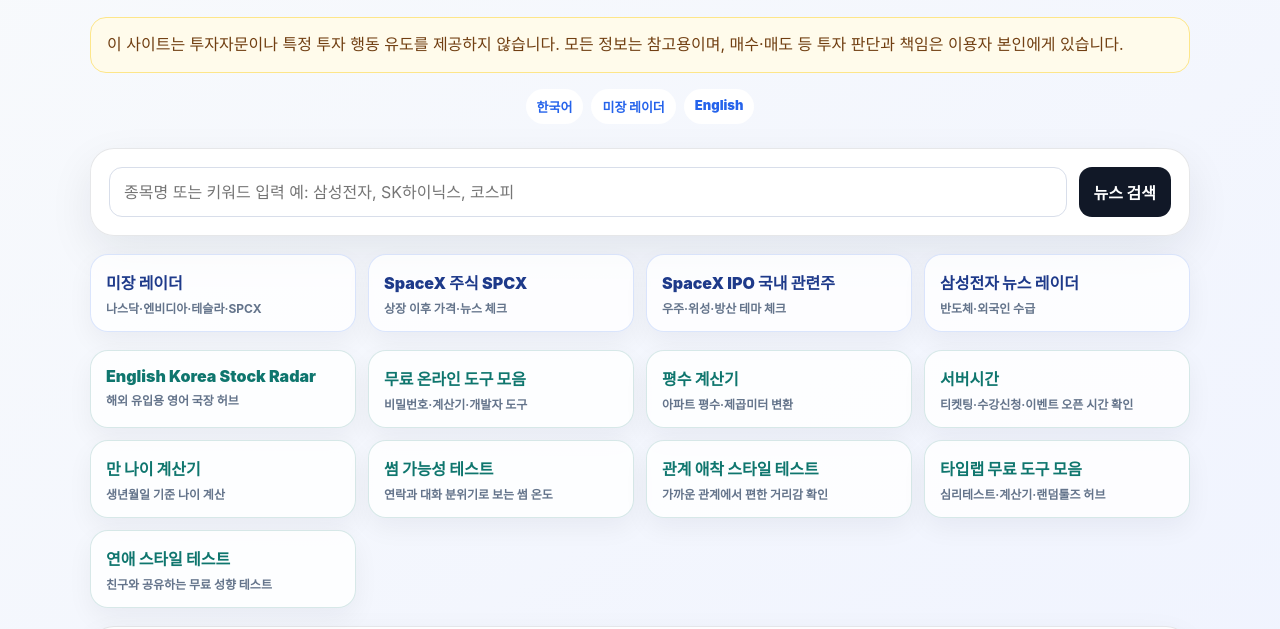
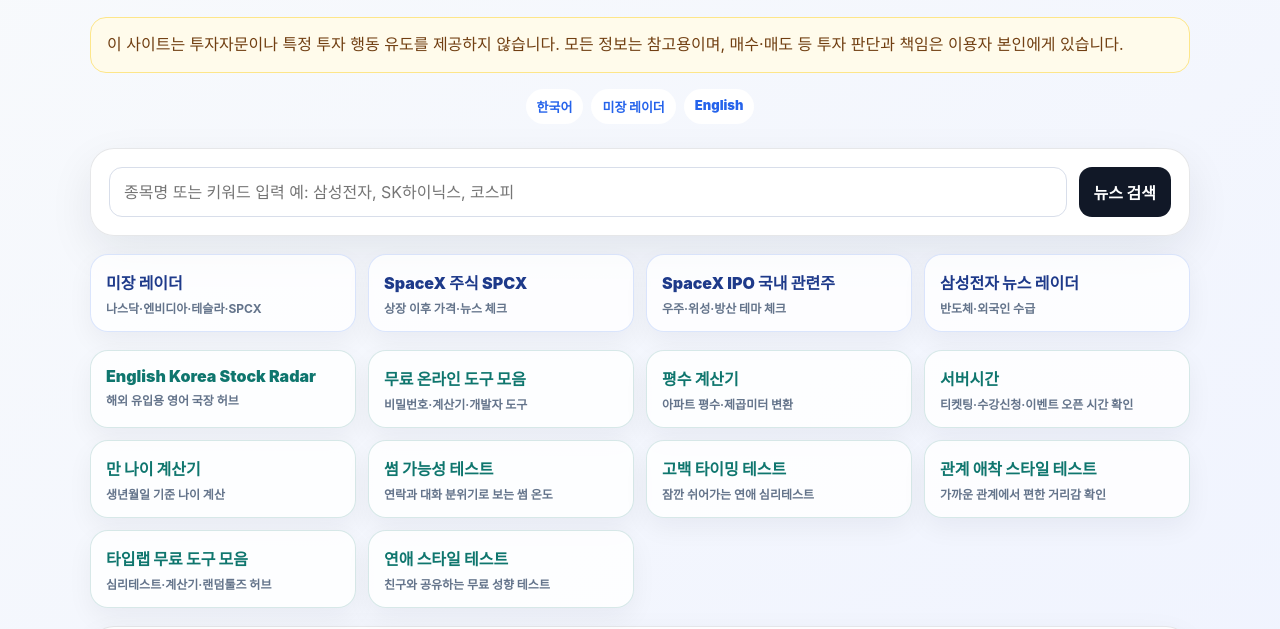
Before and after one commit to inma8743/stock-board, a plain HTML site: page index.html in a window 1280 px wide. Shown: the part 164-793 px from the top of the page. Drawn offline with Linux system fonts and the light colour scheme; a script that the page names is missing.

Commit message:
Link confession timing test

```diff
--- a/index.html
+++ b/index.html
@@ -216,6 +216,7 @@
       <a class="entry-link" href="https://random-tools-kr.vercel.app/server-time.html" data-track="entry_server_time">서버시간<span>티켓팅·수강신청·이벤트 오픈 시간 확인</span></a>
       <a class="entry-link" href="https://age-calculator-mu-two.vercel.app/" data-track="entry_age_calculator">만 나이 계산기<span>생년월일 기준 나이 계산</span></a>
       <a class="entry-link" href="https://type-lab-kr.vercel.app/crush-test.html" data-track="entry_crush_test">썸 가능성 테스트<span>연락과 대화 분위기로 보는 썸 온도</span></a>
+      <a class="entry-link" href="https://type-lab-kr.vercel.app/confession-test.html" data-track="entry_confession_test">고백 타이밍 테스트<span>잠깐 쉬어가는 연애 심리테스트</span></a>
       <a class="entry-link" href="https://type-lab-kr.vercel.app/attachment-test.html" data-track="entry_attachment_test">관계 애착 스타일 테스트<span>가까운 관계에서 편한 거리감 확인</span></a>
       <a class="entry-link" href="https://type-lab-kr.vercel.app/tools.html" data-track="entry_typelab_tools">타입랩 무료 도구 모음<span>심리테스트·계산기·랜덤툴즈 허브</span></a>
       <a class="entry-link" href="https://type-lab-kr.vercel.app/" data-track="entry_type_lab">연애 스타일 테스트<span>친구와 공유하는 무료 성향 테스트</span></a>
@@ -292,6 +293,7 @@
         <a href="https://age-calculator-mu-two.vercel.app/">만 나이 계산기</a>
         <a href="https://random-tools-kr.vercel.app/">랜덤툴즈</a>
         <a href="https://type-lab-kr.vercel.app/crush-test.html">썸 가능성 테스트</a>
+        <a href="https://type-lab-kr.vercel.app/confession-test.html">고백 타이밍 테스트</a>
         <a href="https://type-lab-kr.vercel.app/attachment-test.html">관계 애착 스타일 테스트</a>
         <a href="https://type-lab-kr.vercel.app/psychology-tests.html">무료 심리테스트 모음</a>
         <a href="https://type-lab-kr.vercel.app/tools.html">타입랩 무료 도구 모음</a>
```
